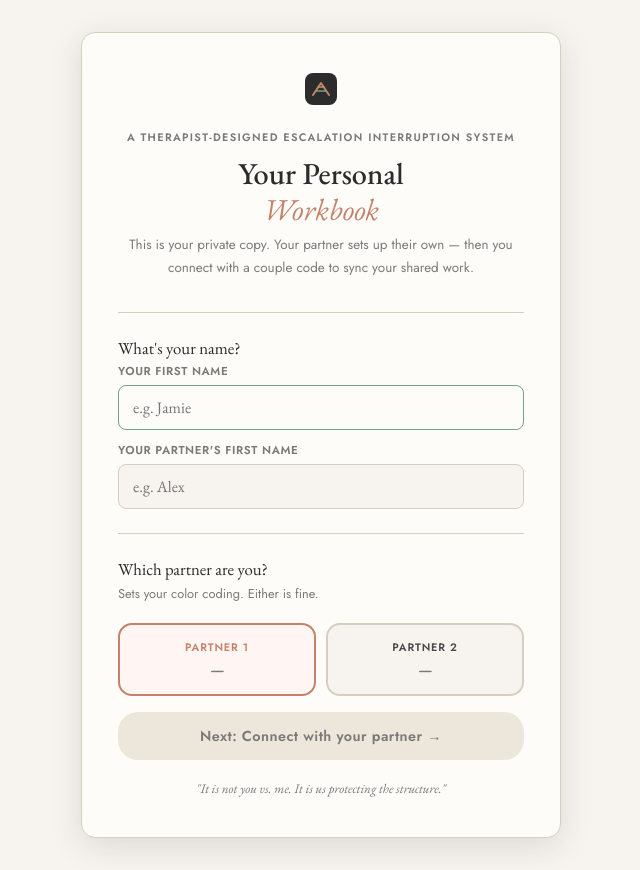
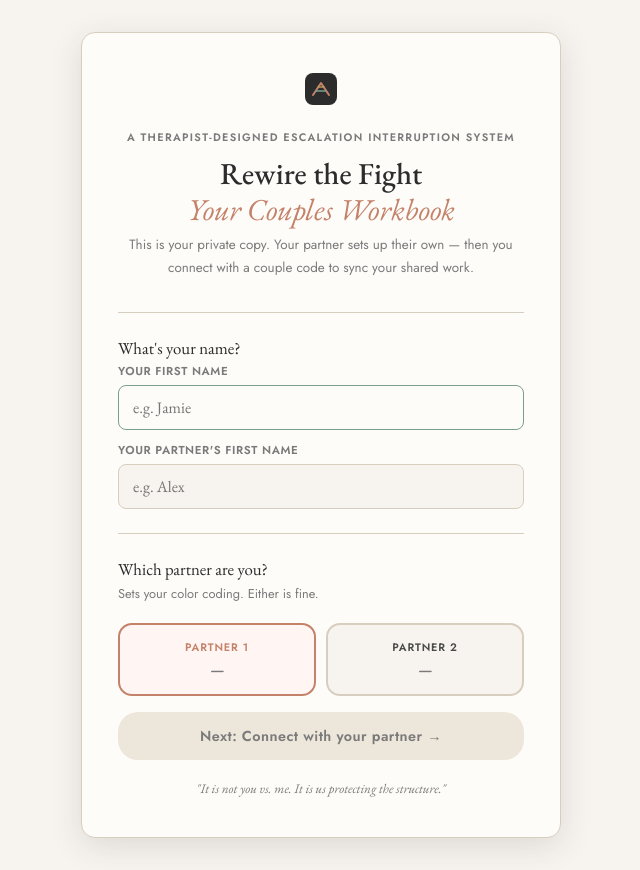
Before and after one commit to EvaFernandezK/marriage-foundation-reset, a React (Vite) app: page / in a window 1280 px wide. Shown: the whole page, without its empty margins (319-959 px from the left). Built offline with nearby package versions, Linux system fonts and the light colour scheme.

Commit message:
Add files via upload

```diff
--- a/index.html
+++ b/index.html
@@ -3,7 +3,7 @@
   <head>
     <meta charset="UTF-8" />
     <meta name="viewport" content="width=device-width, initial-scale=1.0" />
-    <title>Marriage Foundation Reset</title>
+    <title>Rewire the Fight — A Therapist-Designed Couples Workbook</title>
   </head>
   <body>
     <div id="root"></div>
--- a/src/App.jsx
+++ b/src/App.jsx
@@ -1874,7 +1874,7 @@ function OnboardingScreen({ onComplete }) {
       <div className="onboard-card">
         <div className="onboard-logo"><Logo /></div>
         <div className="onboard-eyebrow">A Therapist-Designed Escalation Interruption System</div>
-        <h1 className="onboard-heading">Your Personal<br /><em>Workbook</em></h1>
+        <h1 className="onboard-heading">Rewire the Fight<br /><em>Your Couples Workbook</em></h1>
 
         {step === 1 && (
           <>
```
